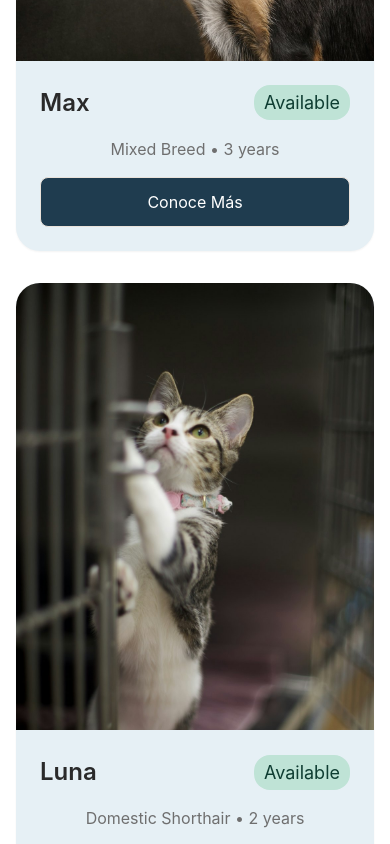
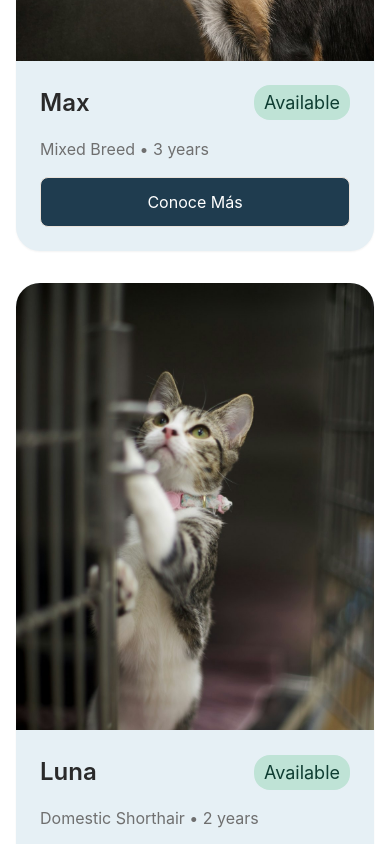
Before and after one commit to Lennon0926/capstone-animal-rescue-platform, a Next.js app in the folder apps/web/: page / in a window 390 px wide. Shown: the part 2480-3324 px from the top of the page. Built offline with nearby package versions, Linux system fonts and the light colour scheme.

Commit message:
Update Animals section styles for mobile responsiveness and align meta text

```diff
--- a/apps/web/components/LandingPage/Animals/animalsSection.module.css
+++ b/apps/web/components/LandingPage/Animals/animalsSection.module.css
@@ -147,7 +147,7 @@
 @media (max-width: 768px) {
 
   .header {
-    grid-template-columns: 1fr;   /* 👈 una sola columna */
+    grid-template-columns: 1fr;
     row-gap: var(--space-6);
   }
 
@@ -164,6 +164,10 @@
     margin-bottom: var(--spacing-16);
   }
 
+  .meta {
+    text-align: left;
+  }
+
   .grid {
     grid-template-columns: 1fr;
   }
```
